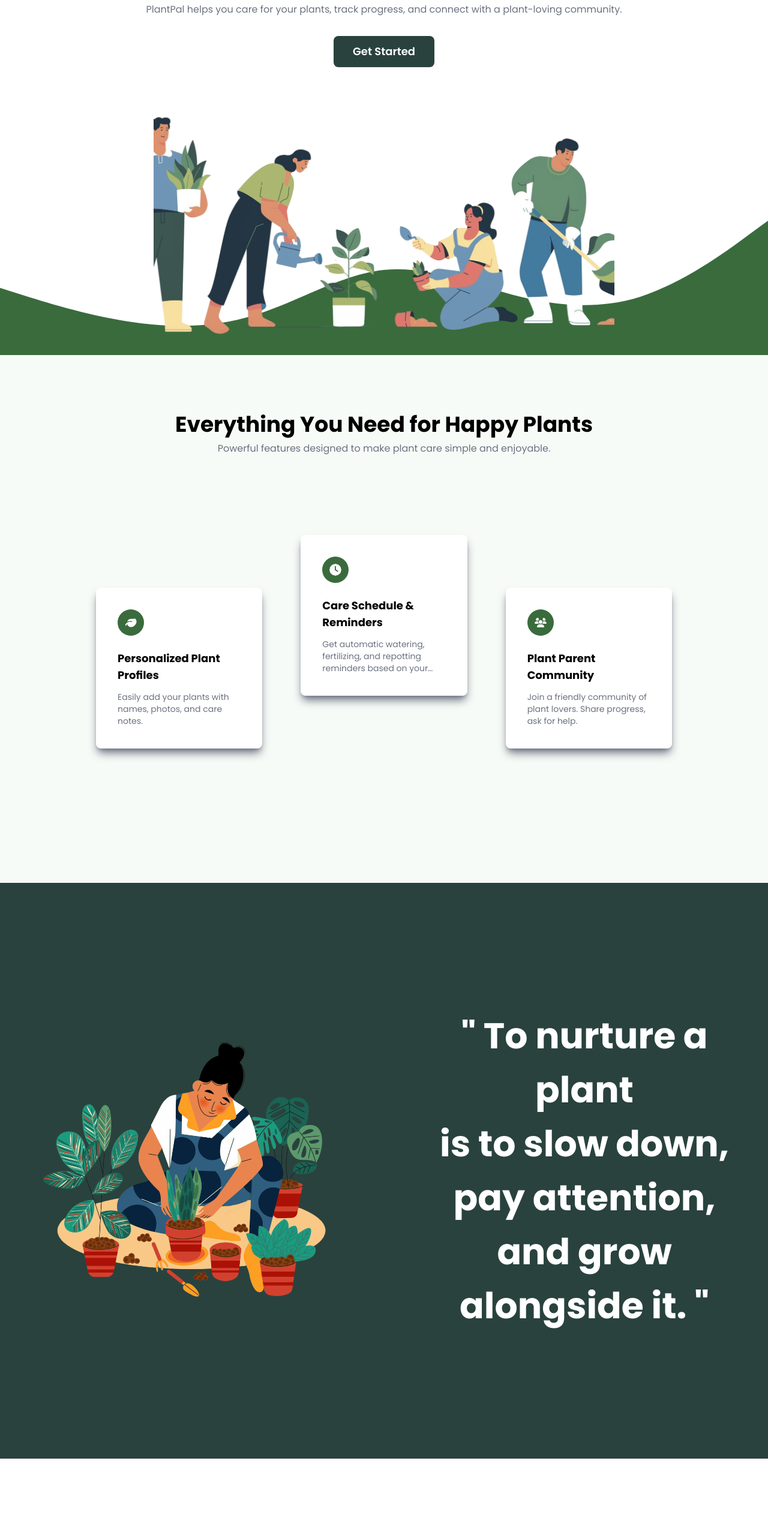
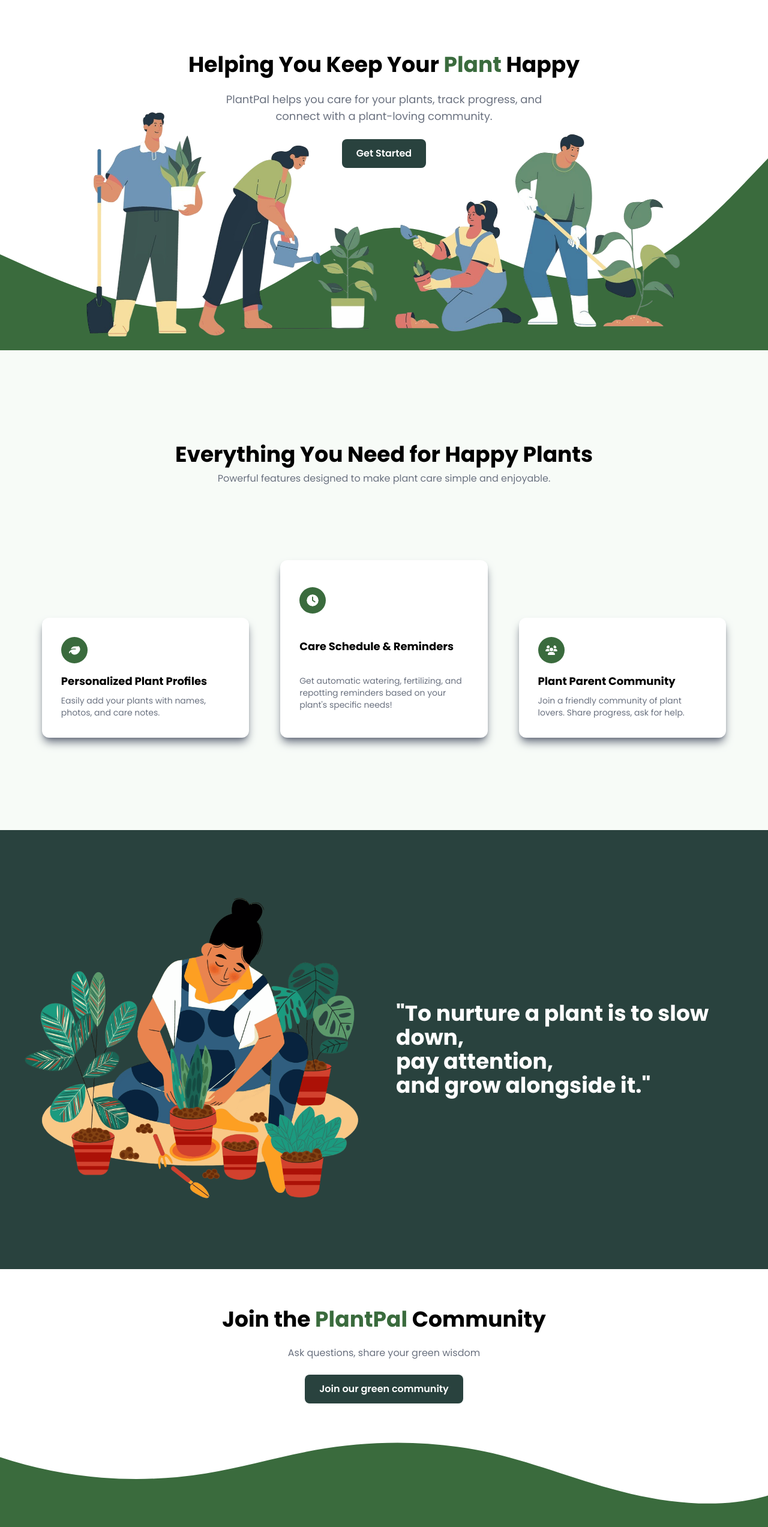
Before and after one commit to freeCodeCamp-2025-Summer-Hackathon/maroon-socket, a React (Vite) app in the folder client/: page / in a window 1280 px wide. Shown: the part 216-2762 px from the top of the page at 60% size. Built offline with nearby package versions, Linux system fonts and the light colour scheme; no server answers; a web font is replaced by a local one.

Commit message:
Responsive Landing Page (#107)
* Responsive Landing Page

* reduce heading sizes

```diff
--- a/client/src/components/Features.jsx
+++ b/client/src/components/Features.jsx
@@ -29,9 +29,9 @@
 
 const Features = () => {
     return (
-        <section className="h-[110vh] w-full flex flex-col justify-around items-center gap-7 relative bg-secondary pb-32">
-            <div className="w-full flex flex-col justify-center items-center gap-2 ">
-                <h1 className="text-4xl font-bold font-poppins">
+        <section className="min-h-screen w-full flex flex-col justify-around items-center gap-10 px-4 py-16 bg-secondary relative">
+            <div className="w-full flex flex-col justify-center items-center text-center gap-2">
+                <h1 className="text-2xl md:text-4xl font-bold font-poppins">
                     Everything You Need for Happy Plants
                 </h1>
                 <p className="text-base font-poppins text-gray-500">
@@ -39,25 +39,25 @@
                     enjoyable.
                 </p>
             </div>
-            <div className="w-3/4 flex justify-center items-center gap-16 ">
-                {plantPalFeatures.map((feat, idx) => {
-                    return (
+
+            {/* Feature Cards */}
+            <div className="flex flex-wrap justify-around items-stretch gap-6 sm:gap-10 w-full max-w-6xl">
+                {plantPalFeatures.map((feat, idx) => (
                     <div
                         key={idx}
-                            className={`w-2/5 h-fit  min-h-fit rounded-lg shadow-lg shadow-gray-500 bg-white p-9 flex flex-col justify-center gap-6 duration-500 transition-transform ease-in-out hover:scale-125 cursor-pointer ${idx === 1 ? '-mt-44' : ''}`}
+                        className={`flex flex-col justify-around p-6 sm:p-8 bg-white shadow-lg rounded-xl shadow-gray-500 transition-transform duration-500 ease-in-out hover:scale-105 cursor-pointer basis-[90%] sm:basis-[45%] lg:basis-[30%] ${
+                            idx === 1 ? 'sm:mt-0 lg:-mt-24' : ''
+                        }`}
                     >
-                            <span className="">{feat.icon}</span>
-                            <div className="flex flex-col justify-center gap-3 ">
-                                <h2 className="font-poppins font-bold text-lg ">
+                        <div className="text-3xl mb-4">{feat.icon}</div>
+                        <h2 className="text-lg font-bold font-poppins mb-2">
                             {feat.title}
                         </h2>
-                                <p className="font-poppins text-gray-500 line-clamp-3 text-sm">
+                        <p className="text-sm text-gray-500 font-poppins line-clamp-3">
                             {feat.description}
                         </p>
                     </div>
-                        </div>
-                    );
-                })}
+                ))}
             </div>
         </section>
     );
--- a/client/src/components/Footer.jsx
+++ b/client/src/components/Footer.jsx
@@ -11,49 +11,66 @@
 
 const Footer = () => {
     return (
-        <footer className="relative h-full text-white pb-0">
-            <div className="absolute top-0 left-0 w-full h-full overflow-auto bg-primary">
+        <footer className="relative w-full text-white">
+            <div className="relative w-full bg-primary overflow-hidden">
+                {/* SVG Wave */}
+                <div className="w-full">
                     <svg
                         data-name="Layer 1"
                         xmlns="http://www.w3.org/2000/svg"
                         viewBox="0 0 1200 120"
                         preserveAspectRatio="none"
+                        className="w-full h-20 md:h-28"
                     >
                         <path
-                        d="M321.39,56.44c58-10.79,114.16-30.13,172-41.86,82.39-16.72,168.19-17.73,250.45-.39C823.78,31,906.67,72,985.66,92.83c70.05,18.48,146.53,26.09,214.34,3V0H0V27.35A600.21,600.21,0,0,0,321.39,56.44Z"
-                        className="relative block fill-white"
+                            d="M321.39,56.44c58-10.79,114.16-30.13,172-41.86,
+                               82.39-16.72,168.19-17.73,250.45-.39C823.78,
+                               31,906.67,72,985.66,92.83c70.05,18.48,
+                               146.53,26.09,214.34,3V0H0V27.35A600.21,
+                               600.21,0,0,0,321.39,56.44Z"
+                            className="fill-white"
                         ></path>
                     </svg>
-                <div className="py-8 px-10 md:px-20">
-                    {/* Logo Row */}
-                    <div className="flex justify-start">
-                        <img src={logo} alt="PlantPal Logo" className="h-32" />
+                </div>
+
+                {/* Footer Content */}
+                <div className="px-6 sm:px-10 md:px-20 py-10 flex flex-col gap-10">
+                    {/* Logo */}
+                    <div className="flex justify-center md:justify-start">
+                        <img
+                            src={logo}
+                            alt="PlantPal Logo"
+                            className="h-24 md:h-28"
+                        />
                     </div>
 
                     {/* Content Row */}
-                    <div className="grid lg:grid-cols-3 md:grid-cols-2 grid-cols-1 gap-8">
-                        <div className="flex flex-col gap-5">
-                            <h2 className="font-inter font-bold text-black text-2xl">
+                    <div className="grid gap-10 md:gap-8 grid-cols-1 sm:grid-cols-2 lg:grid-cols-3">
+                        {/* About */}
+                        <div className="flex flex-col gap-4">
+                            <h2 className="font-inter font-bold text-black text-lg md:text-xl">
                                 About PlantPal
                             </h2>
-                            <p className="font-poppins text-base ">
+                            <p className="font-poppins text-base text-white">
                                 Plant care is essential for maintaining healthy
                                 and thriving greenery. Scheduling watering and
-                                providing proper care for your plants
+                                providing proper care for your plants.
                             </p>
                         </div>
-                        <div className="flex flex-col gap-5 lg:px-16 md:px-8">
+
+                        {/* Quick Links */}
+                        <div className="flex flex-col gap-4 sm:px-4">
                             <h2
-                                className="font-inter font-bold text-black text-2xl"
+                                className="font-inter font-bold text-black text-lg md:text-xl "
                                 arial-label="Quick Links"
                             >
                                 Quick Links
                             </h2>
-                            <ul className="font-poppins font-normal flex flex-col gap-2">
+                            <ul className="font-poppins flex flex-col gap-2 text-white">
                                 <li>
                                     <a
                                         href="#home"
-                                        className="hover:underline font-poppins underline-offset-8 "
+                                        className="hover:underline"
                                         aria-label="Home"
                                     >
                                         Home
@@ -62,7 +79,7 @@
                                 <li>
                                     <Link
                                         to="/"
-                                        className="hover:underline font-poppins underline-offset-8"
+                                        className="hover:underline"
                                         aria-label="community"
                                     >
                                         Community
@@ -71,7 +88,7 @@
                                 <li>
                                     <Link
                                         to="/myplants"
-                                        className="hover:underline font-poppins underline-offset-8"
+                                        className="hover:underline"
                                         aria-label="My Plants"
                                     >
                                         My Plants
@@ -80,7 +97,7 @@
                                 <li>
                                     <Link
                                         to="/login"
-                                        className="hover:underline font-poppins underline-offset-8"
+                                        className="hover:underline"
                                         aria-label="login"
                                     >
                                         Login
@@ -88,66 +105,67 @@
                                 </li>
                             </ul>
                         </div>
-                        <div className="flex flex-col gap-5">
-                            <h2 className="font-inter font-bold text-black text-2xl">
+
+                        {/* Social & Contact */}
+                        <div className="flex flex-col gap-4">
+                            <h2 className="font-inter font-bold text-black text-lg md:text-xl">
                                 Follow Us
                             </h2>
-                            <p className="font-poppins font-normal">
-                                Have questions? Reach out to us at{' '}
+                            <p className="font-poppins text-white">
+                                Have questions? Reach out to us at&nbsp;
                                 <a
                                     href="mailto:support@plantpal.com"
-                                    className="hover:underline underline-offset-8"
+                                    className="hover:underline"
                                 >
                                     support@plantpal.com
                                 </a>
                                 .
                             </p>
-                            <div className="flex gap-6 mt-2">
+                            <div className="flex gap-4 mt-2">
                                 <a
                                     href="https://github.com/freeCodeCamp-2025-Summer-Hackathon/maroon-socket/tree/main"
                                     target="_blank"
                                     rel="noreferrer"
-                                    aria-label="Instagram"
                                     className="text-white hover:text-[#dfff00] transition-colors"
+                                    aria-label="GitHub"
                                 >
-                                    <FaGithub size={28} />
+                                    <FaGithub size={24} />
                                 </a>
                                 <a
                                     href="/"
                                     target="_blank"
                                     rel="noreferrer"
+                                    className="text-white hover:text-[#dfff00] transition-colors"
                                     aria-label="Discord"
-                                    className="text-white hover:text-[#dfff00] transition-colors"
                                 >
-                                    <FaDiscord size={28} />
+                                    <FaDiscord size={24} />
                                 </a>
                                 <a
                                     href="/"
                                     target="_blank"
                                     rel="noreferrer"
-                                    aria-label="Facebook"
                                     className="text-white hover:text-[#dfff00] transition-colors"
+                                    aria-label="YouTube"
                                 >
-                                    <FaYoutube size={28} />
+                                    <FaYoutube size={24} />
                                 </a>
                                 <a
                                     href="/"
                                     target="_blank"
                                     rel="noreferrer"
+                                    className="text-white hover:text-[#dfff00] transition-colors"
                                     aria-label="Reddit"
-                                    className="text-white hover:text-[#dfff00] transition-colors"
                                 >
-                                    <FaReddit size={28} />
+                                    <FaReddit size={24} />
                                 </a>
                             </div>
                         </div>
                     </div>
 
-                    {/* Copyright Row */}
-                    <div className="flex w-full justify-center">
-                        <div className="mt-16 pt-5 border-t w-11/12 lg:w-3/5 border-gray-300">
-                            <p className="text-center">
-                                Made with 💚 for the&nbsp;
+                    {/* Copyright */}
+                    <div className="w-full border-t border-gray-300 pt-6 mt-6 text-center">
+                        <p className="text-white text-sm">
+                            Made with 💚 for the{' '}
                             <Link
                                 to="https://www.freecodecamp.org/"
                                 className="hover:underline"
@@ -159,7 +177,6 @@
                     </div>
                 </div>
             </div>
-            </div>
         </footer>
     );
 };
--- a/client/src/pages/LandingPage.jsx
+++ b/client/src/pages/LandingPage.jsx
@@ -7,42 +7,33 @@
 
 function LandingPage() {
     return (
-        <div
-            className="w-full h-full relative scroll-smooth scroll-mt-20"
-            id="home"
-        >
+        <div className="w-full min-h-screen scroll-smooth" id="home">
             <NavBar />
-            {/** Contains all sections */}
-            <main className="w-full h-full mt-24">
-                {/** Hero Section */}
-                <section className="relative h-[89vh] w-full py-5">
-                    <div className="flex flex-col justify-center items-center gap-4 h-2/5 px-4 text-center">
-                        <h1 className="font-poppins text-4xl font-bold ">
+
+            <main className="w-full">
+                {/* Hero Section */}
+                <section className="relative w-full min-h-screen bg-white overflow-hidden">
+                    {/* Text */}
+                    <div className="absolute top-0 left-0 w-full h-full flex flex-col justify-center items-center px-4 text-center gap-6 z-20">
+                        <h1 className="font-poppins text-2xl sm:text-3xl md:text-4xl font-bold leading-tight">
                             Helping You Keep Your{' '}
-                            <span className="text-primary text-4xl font-poppins font-bold">
-                                Plant
-                            </span>{' '}
-                            Happy
+                            <span className="text-primary">Plant</span> Happy
                         </h1>
-                        <div className="w-full flex flex-col justify-center items-center gap-8 -mt-2">
-                            <p className="font-poppins text-base text-gray-500">
-                                {' '}
+                        <p className="font-poppins text-gray-500 max-w-xl text-base md:text-lg">
                             PlantPal helps you care for your plants, track
-                                progress, and connect with a plant-loving
-                                community.
+                            progress, and connect with a plant-loving community.
                         </p>
-                            {/** Call to action */}
-                            <Link to={'/login'}>
-                                <button className="cursor-pointer bg-btn text-lg text-white px-8 py-3 rounded-lg font-poppins font-semibold hover:scale-110 duration-200 transition-transform ease-in-out">
+                        <Link to="/login">
+                            <button className="bg-btn text-white px-6 py-3 rounded-lg font-semibold font-poppins hover:scale-110 transition duration-200">
                                 Get Started
                             </button>
                         </Link>
                     </div>
-                    </div>
+
                     {/* SVG Wave */}
-                    <div className="absolute bottom-0 left-0 w-full overflow-hidden leading-none">
+                    <div className="absolute bottom-0 left-0 w-full z-0 pointer-events-none">
                         <svg
-                            className="w-full h-56"
+                            className="w-full h-40 sm:h-56 md:h-80"
                             xmlns="http://www.w3.org/2000/svg"
                             viewBox="0 0 1440 320"
                             preserveAspectRatio="none"
@@ -54,64 +45,60 @@
                             ></path>
                         </svg>
                     </div>
-                    {/** Hero image */}
-                    <div className="w-full flex justify-center">
-                        <div className="w-3/5 h-3/5 absolute bottom-0 z-10">
+                    {/* Hero Image */}
+                    <div className="absolute -bottom-3 w-full z-10">
                         <img
                             src={hero}
-                                className="object-cover w-full h-full"
                             alt="Illustration of a group of people gardening and caring for plants"
+                            className="w-full max-h-[50vh] lg:max-h-[55vh] object-contain"
                         />
+                    </div>
+                </section>
+
+                {/* Feature section */}
+                <Features />
+
+                {/* Extra Quote section */}
+                <section className="w-full bg-btn py-16 px-4">
+                    <div className="container mx-auto flex flex-col lg:flex-row items-center gap-10">
+                        <div className="w-full lg:w-1/2">
+                            <img
+                                src={quote}
+                                alt="Illustration of a woman nurturing potted plants indoors"
+                                className="rounded-lg w-full h-auto object-cover"
+                            />
+                        </div>
+                        <div className="w-full lg:w-1/2 text-white text-center lg:text-left">
+                            <blockquote className="font-poppins font-bold text-xl sm:text-2xl md:text-3xl lg:text-4xl leading-relaxed">
+                                "To nurture a plant is to slow down, <br /> pay
+                                attention, <br /> and grow alongside it."
+                            </blockquote>
                         </div>
                     </div>
                 </section>
-                {/** Feature section */}
-                <Features />
-                {/** Extra Quote section */}
-                <section className="flex justify-around items-center gap-14 h-[120vh] w-full relative bg-btn ">
-                    <div className="w-2/5 h-full flex justify-center items-center">
-                        <img
-                            src={quote}
-                            className="object-cover rounded-lg"
-                            alt="Illustration of a woman nurturing potted plants indoors"
-                        />
-                    </div>
-                    <div className="w-2/5 h-full bg-btn flex flex-col justify-center">
-                        <blockquote className="font-poppins font-bold text-white text-6xl leading-normal text-center">
-                            " To nurture a plant <br></br> is to slow down,{' '}
-                            <br></br>pay attention,<br></br> and grow alongside
-                            it. "
-                        </blockquote>
-                    </div>
-                </section>
-                {/** Community section */}
-                <section className="w-full h-[70vh] flex flex-col justify-center items-center relative">
-                    {/** Join */}
-                    <div className="w-full h-full flex flex-col justify-center items-center gap-4 z-40 mt-20">
-                        <div className="flex flex-col justify-center items-center ">
-                            <h1 className="text-4xl font-bold font-poppins">
+
+                {/* Community section */}
+                <section className="w-full py-16 px-4 bg-white">
+                    <div className="container mx-auto flex flex-col items-center gap-6 text-center">
+                        <h1 className="text-2xl sm:text-3xl md:text-4xl font-bold font-poppins">
                             Join the{' '}
-                                <span className="text-primary text-4xl font-poppins font-bold">
-                                    PlantPal
-                                </span>{' '}
+                            <span className="text-primary">PlantPal</span>{' '}
                             Community
                         </h1>
                         <p className="text-base font-poppins text-gray-500">
                             Ask questions, share your green wisdom
                         </p>
-                        </div>
-                        <Link to={'/login'}>
-                            <button className="cursor-pointer bg-btn text-lg text-white px-8 py-3 rounded-lg font-poppins font-semibold hover:scale-110 duration-200 transition-transform ease-in-out">
+                        <Link to="/login">
+                            <button className="bg-btn text-white px-6 py-3 rounded-lg font-semibold font-poppins hover:scale-110 transition duration-200">
                                 Join our green community
                             </button>
                         </Link>
                     </div>
                 </section>
             </main>
+
             {/** Footer section */}
-            <section className="h-[90vh]">
             <Footer />
-            </section>
         </div>
     );
 }
```
Lines whose indentation alone changed are shown as unchanged.
